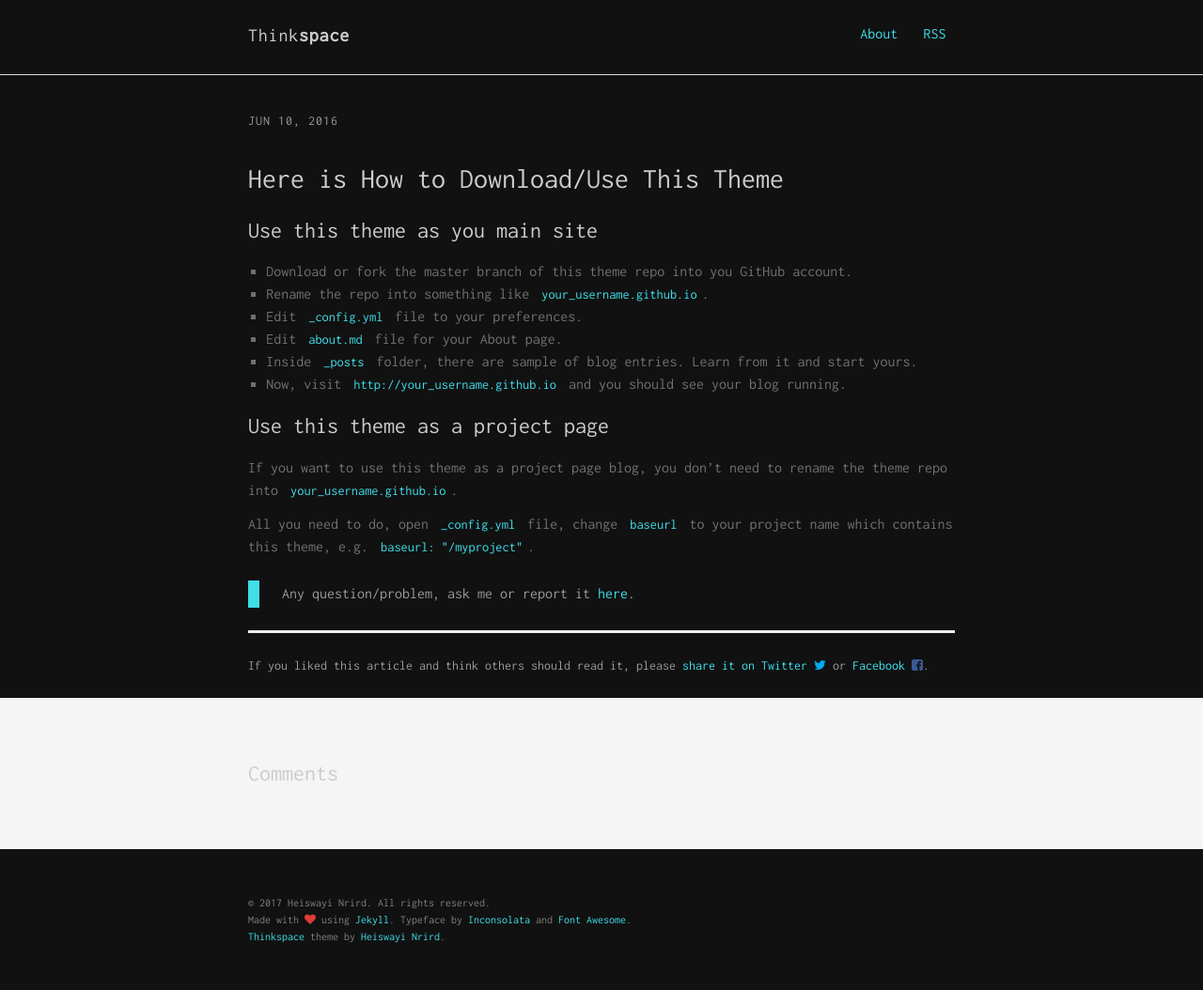
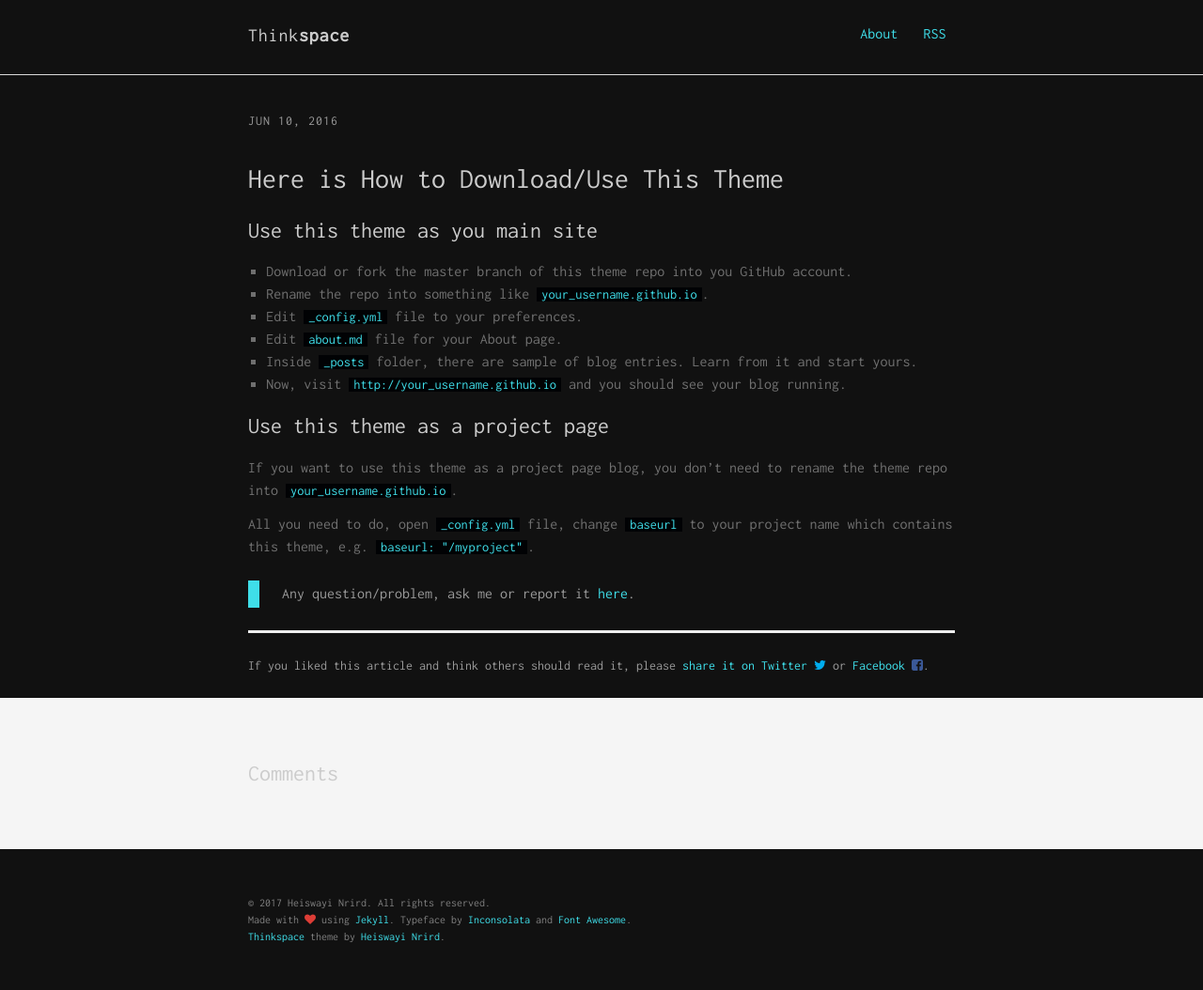
Before and after one commit to user-upworker/thinkspace, a Jekyll site: the page built from _posts/2016-06-10-how-to-download-or-use-this-theme.md, in a window 1280 px wide. Shown: the whole page at 94% size. Built offline with Jekyll 4.4.1, drawn with Linux system fonts in a browser that asks for light colours; comment, search, counter and statistics services are not loaded.

Commit message:
Update _typography.scss

```diff
--- a/assets/scss/base/_typography.scss
+++ b/assets/scss/base/_typography.scss
@@ -98,7 +98,7 @@ code {
   padding: 0 5px;
   //background-color: lighten($light-gray-color, 13%);
   color: $light-blue;
-  background-color: lighten ($black, 10%);
+  background-color: $black;
 }
 
 pre {
```
